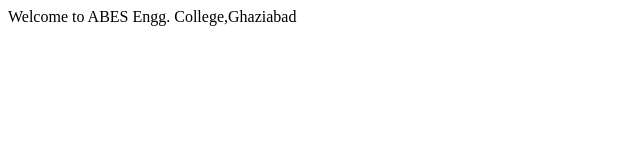
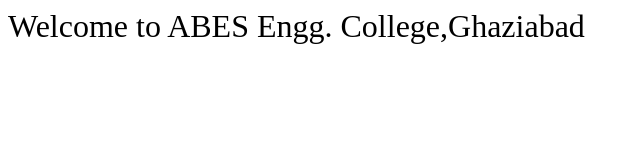
Before and after one commit to nandani-malik-csecodes/WDW__0-1-9-0, a plain HTML site: page index.html in a window 1280 px wide. Shown: the whole page, without its empty margins (0-640 px from the left). Drawn offline with Linux system fonts and the light colour scheme.

Commit message:
set body font size to 32px in index.html

```diff
--- a/index.html
+++ b/index.html
@@ -5,7 +5,7 @@
     <meta name="viewport" content="width=device-width, initial-scale=1.0">
     <title> My Website CSE-9 </title>
 </head>
-<body>
+<body style="font-size: 32px;">
     Welcome to ABES Engg. College,Ghaziabad
 </body>
 </html>
```
